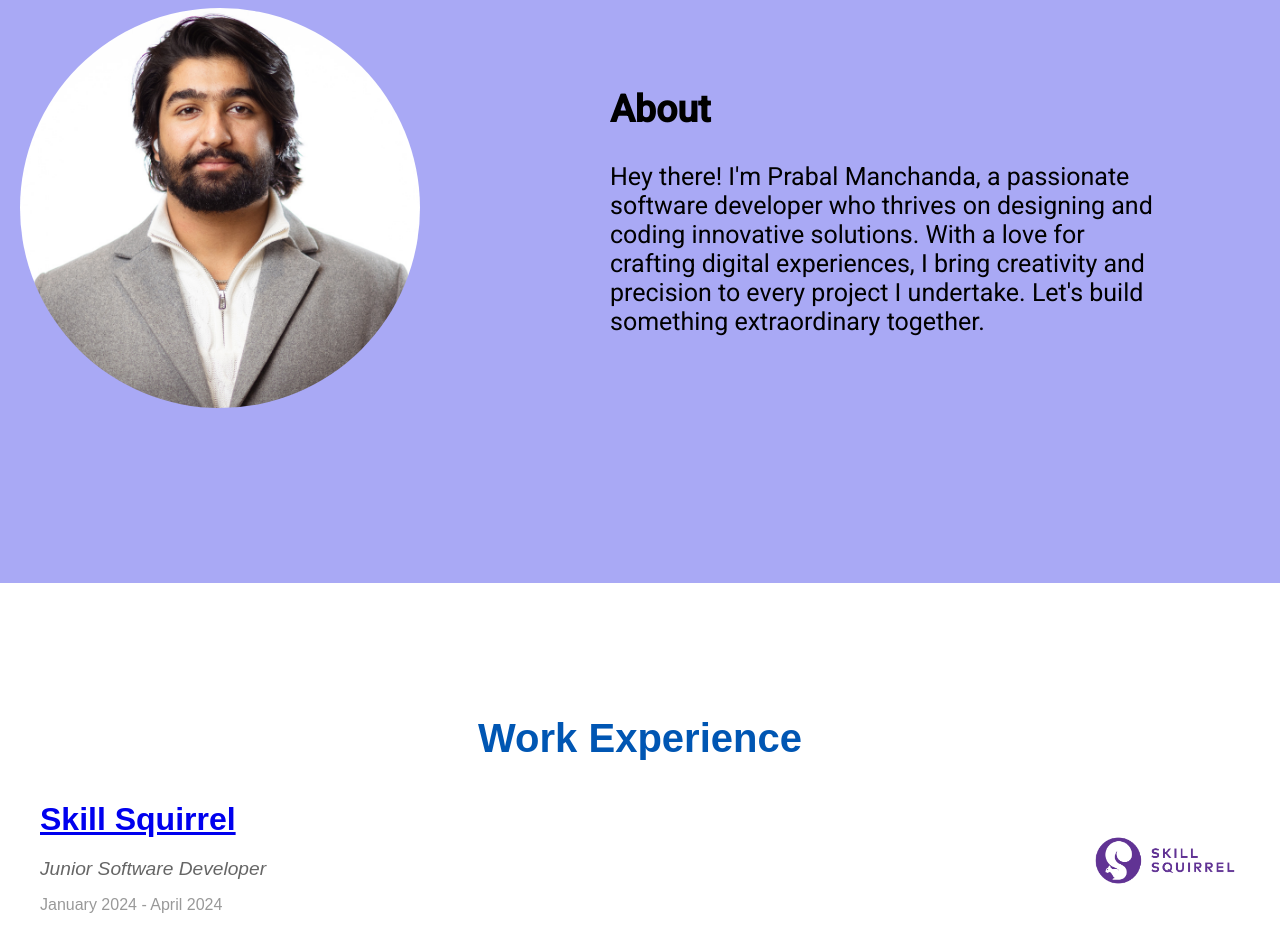
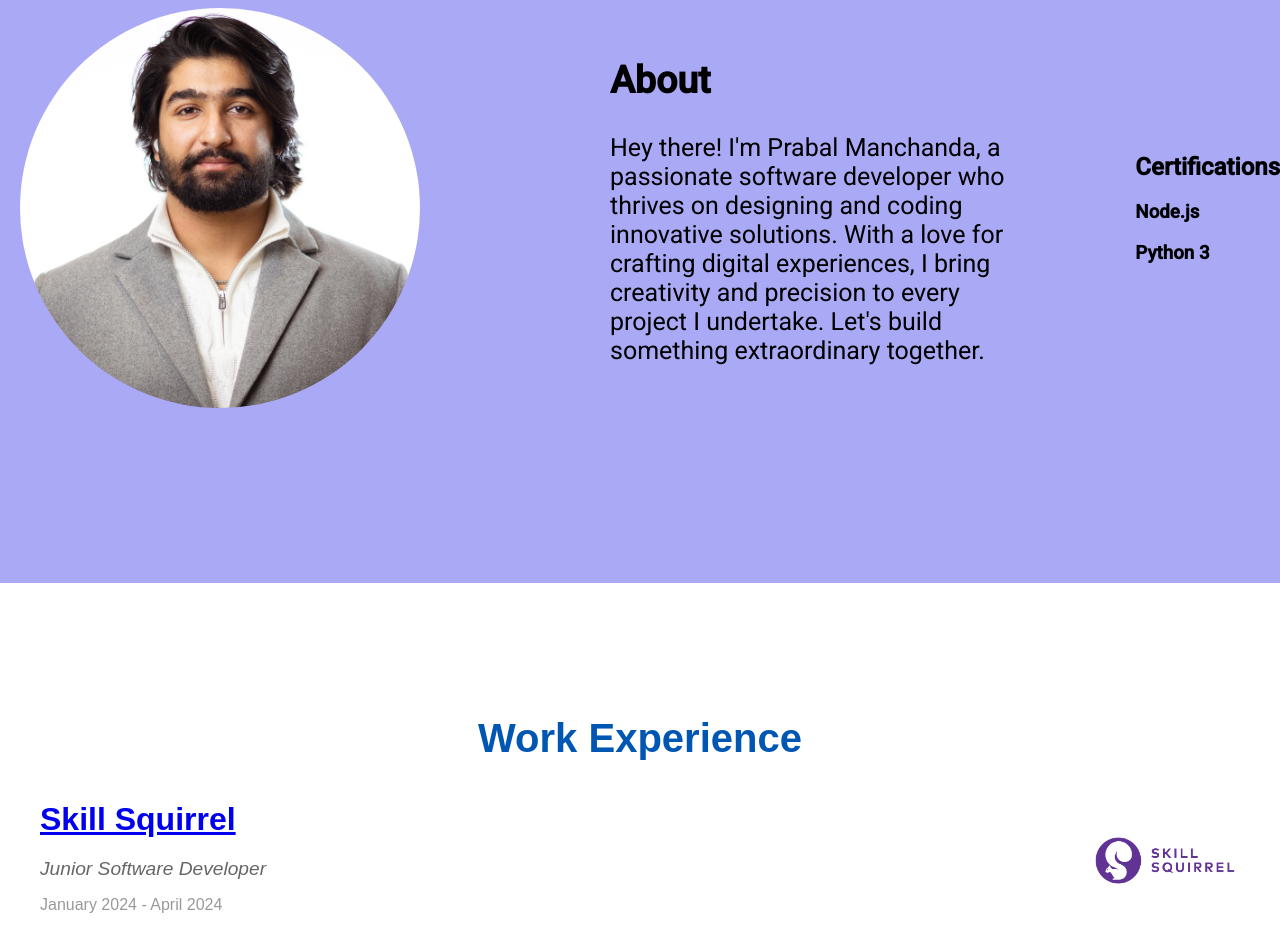
Before and after one commit to Prabal31/My-Portfolio, an Angular app: page / in a window 1280 px wide. Shown: the part 1540-2471 px from the top of the page. Built offline with nearby package versions, Linux system fonts and the light colour scheme.

Commit message:
feat: Add certifications section to menu-about component

```diff
--- a/src/app/Menu/menu-about/menu-about.component.html
+++ b/src/app/Menu/menu-about/menu-about.component.html
@@ -8,4 +8,10 @@
             <p>{{data.about}}</p>
         </div>
     </div>
+    <div class="certifications-container">
+        <h2 id="certifications-h2">Certifications</h2>
+        <div class="certifications-content" *ngFor="let certificate of certificate">
+            <h3>{{certificate.Name}}</h3>
+        </div>
+    </div>
 </div>
```
